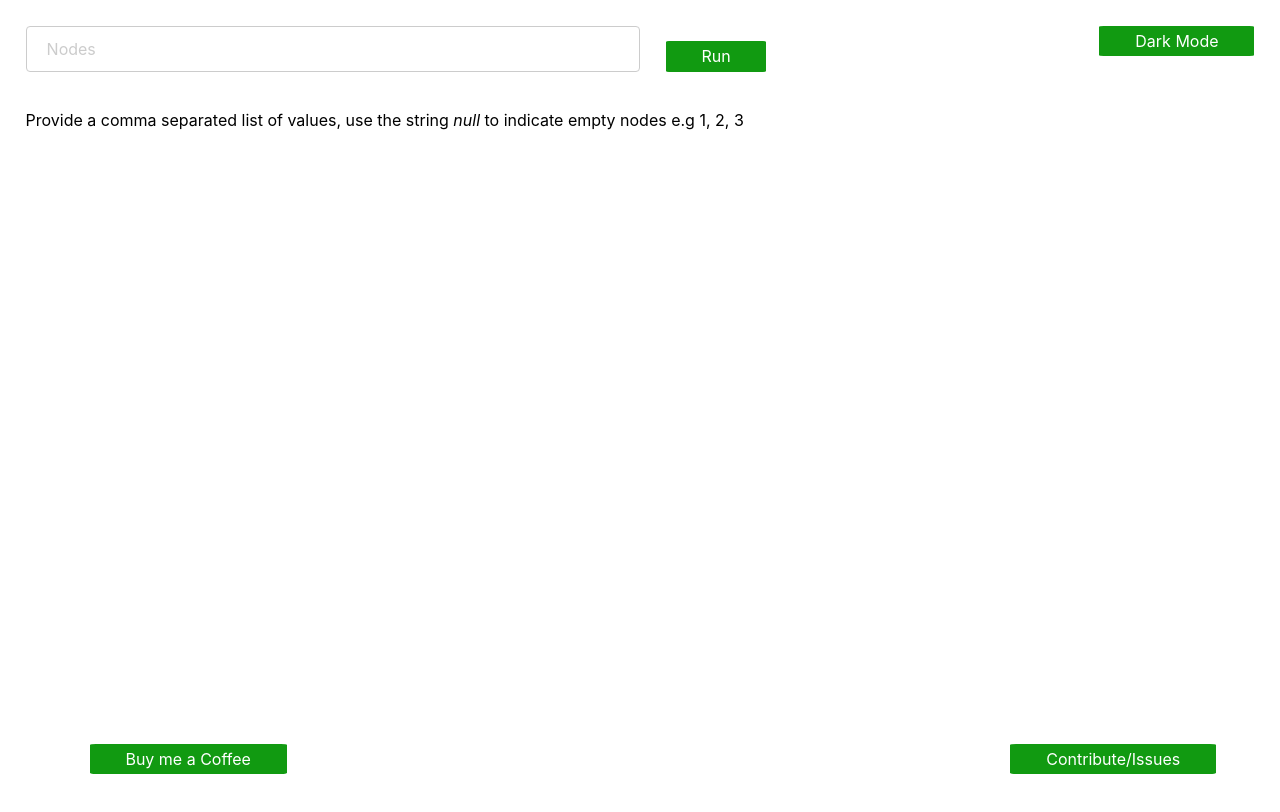
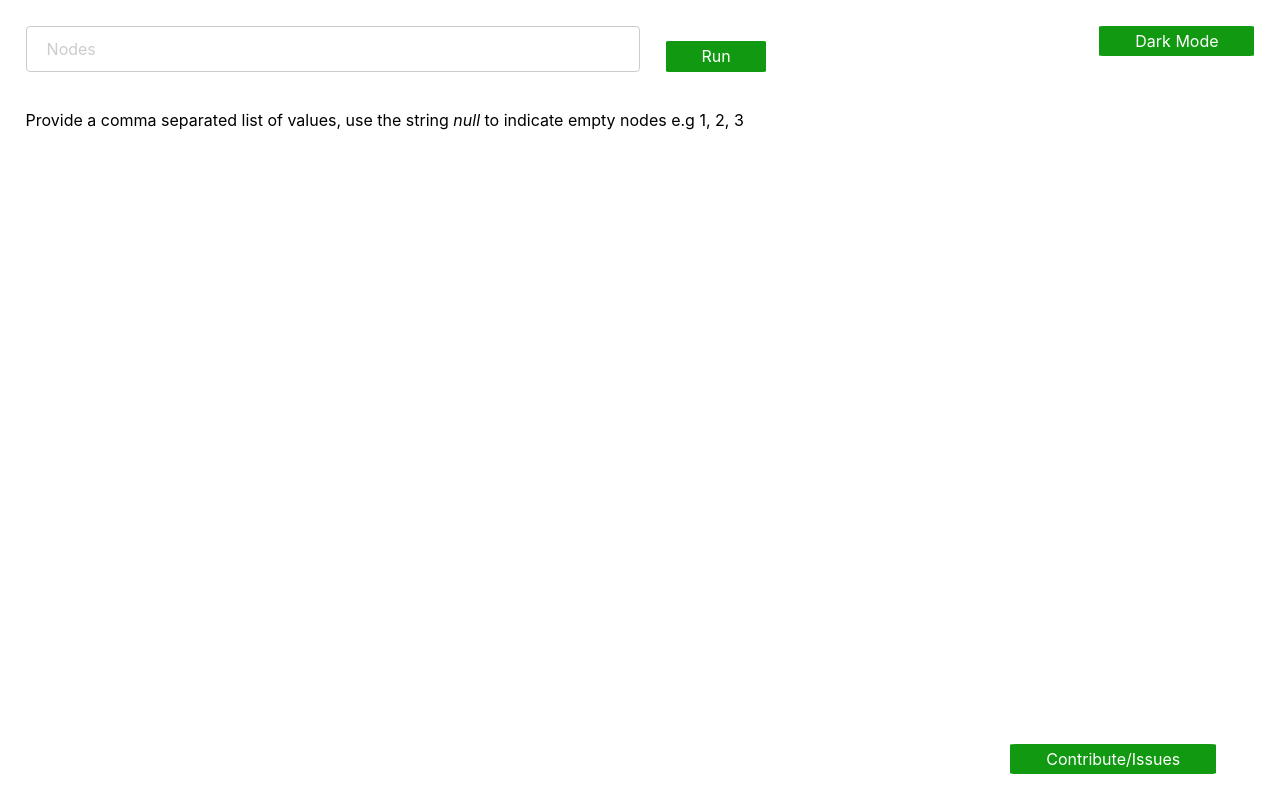
Before and after one commit to chubibest/tree-visualiser, a React (Create React App) app: page / in a window 1280 px wide. Shown: the top 812 px of the page. Built offline with nearby package versions, Linux system fonts and the light colour scheme.

Commit message:
hide coffee

```diff
--- a/src/Footer/index.css
+++ b/src/Footer/index.css
@@ -9,3 +9,7 @@
     justify-content: space-between;
 
 }
+
+.coffee {
+    visibility: hidden;
+}
--- a/src/Footer/index.tsx
+++ b/src/Footer/index.tsx
@@ -4,7 +4,7 @@ import './index.css';
 const index = () => {
     return (
         <div className='footer'>
-          <button>Buy me a Coffee</button>
+          <button className='coffee'>Buy me a Coffee</button>
           <button><a target='_blank' rel="noreferrer" href='https://github.com/chubibest/tree-visualiser' >Contribute/Issues</a></button>
         </div>
     );
```
Also changed, not shown: 1 other file (tests, documents, lock files or other folders).
